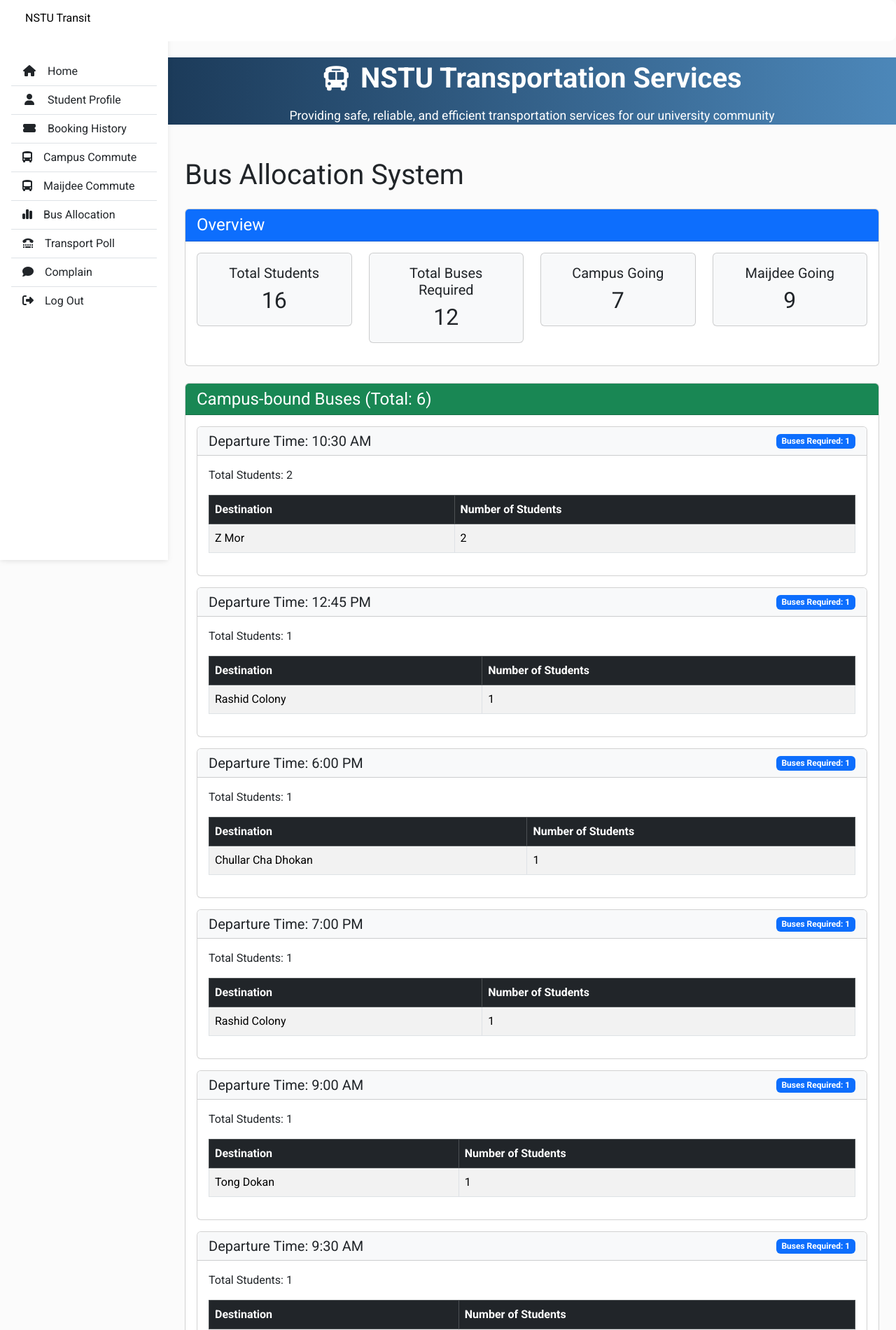
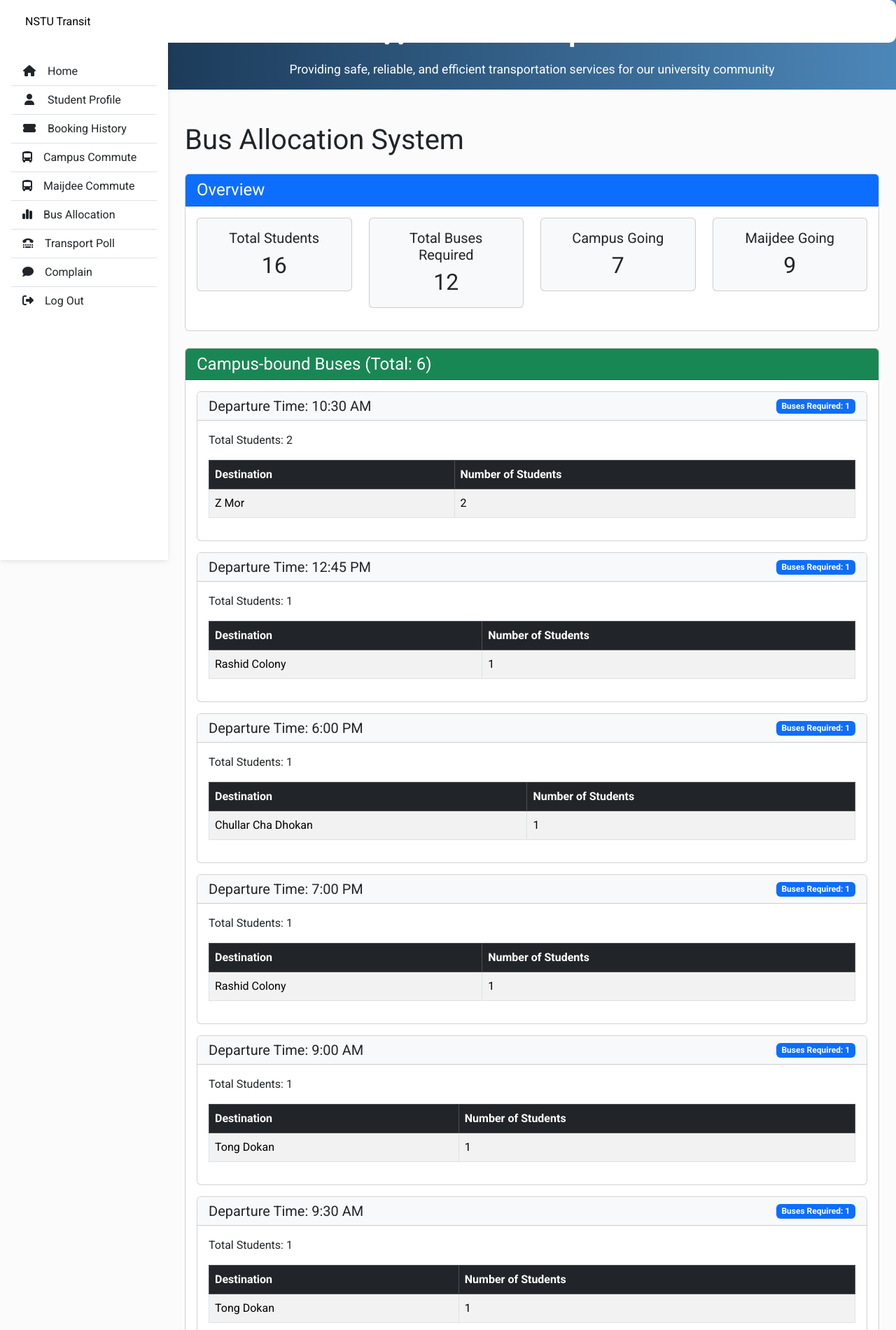
Before and after one commit to mh-majumdar/university-bus-allocation-sytem, a Flask app: page /bus_allocation in a window 1280 px wide. Shown: the top 1900 px of the page at 70% size. Run offline with Flask 3, Linux system fonts and the light colour scheme; a user stored in the database is signed in.

Commit message:
Update base.html

```diff
--- a/website/templates/base.html
+++ b/website/templates/base.html
@@ -24,31 +24,8 @@
       rel="stylesheet"
       href="https://cdnjs.cloudflare.com/ajax/libs/font-awesome/6.5.1/css/all.min.css"
     />
-
-    <style></style>
   </head>
   <body>
-    <svg
-      xmlns="http://www.w3.org/2000/svg"
-      width="16"
-      height="16"
-      fill="currentColor"
-      class="bi bi-cash-coin"
-      viewBox="0 0 16 16"
-    >
-      <path
-        fill-rule="evenodd"
-        d="M11 15a4 4 0 1 0 0-8 4 4 0 0 0 0 8m5-4a5 5 0 1 1-10 0 5 5 0 0 1 10 0"
-      />
-      <path
-        d="M9.438 11.944c.047.596.518 1.06 1.363 1.116v.44h.375v-.443c.875-.061 1.386-.529 1.386-1.207 0-.618-.39-.936-1.09-1.1l-.296-.07v-1.2c.376.043.614.248.671.532h.658c-.047-.575-.54-1.024-1.329-1.073V8.5h-.375v.45c-.747.073-1.255.522-1.255 1.158 0 .562.378.92 1.007 1.066l.248.061v1.272c-.384-.058-.639-.27-.696-.563h-.668zm1.36-1.354c-.369-.085-.569-.26-.569-.522 0-.294.216-.514.572-.578v1.1zm.432.746c.449.104.655.272.655.569 0 .339-.257.571-.709.614v-1.195z"
-      />
-      <path
-        d="M1 0a1 1 0 0 0-1 1v8a1 1 0 0 0 1 1h4.083q.088-.517.258-1H3a2 2 0 0 0-2-2V3a2 2 0 0 0 2-2h10a2 2 0 0 0 2 2v3.528c.38.34.717.728 1 1.154V1a1 1 0 0 0-1-1z"
-      />
-      <path d="M9.998 5.083 10 5a2 2 0 1 0-3.132 1.65 6 6 0 0 1 3.13-1.567" />
-    </svg>
-
     <!-- Sidebar Navigation -->
     <header>
       <nav
@@ -136,23 +113,28 @@
             type="button"
             data-bs-toggle="collapse"
             data-bs-target="#sidebarMenu"
+            aria-controls="sidebarMenu"
+            aria-expanded="false"
+            aria-label="Toggle navigation"
           >
             <i class="fas fa-bars"></i>
           </button>
 
           <!-- Brand -->
-          <h6>NSTU Transit</h6>
+          <a class="navbar-brand" href="{{ url_for('views.home') }}">
+            <h6 class="m-0">NSTU Transit</h6>
+          </a>
         </div>
       </nav>
     </header>
 
     <!-- Main Content -->
-    <main style="margin-top: 58px">
+    <main>
       <!-- Hero Section -->
       <div class="hero-section">
-        <div class="container">
+        <div class="container py-3">
           <div class="hero-title">
-            <i class="fas fa-bus"></i> NSTU Transportation Services
+            <i class="fas fa-bus"></i> <span>NSTU Transportation</span>
           </div>
           <p class="hero-subtitle">
             Providing safe, reliable, and efficient transportation services for
@@ -160,24 +142,23 @@
           </p>
         </div>
       </div>
-      <div class="triangle-pattern"></div>
 
-      <div class="container pt-4">
+      <div class="container py-4">
         {% block content %}{% endblock %} {% block signup %}{% endblock %}
       </div>
 
       <!-- Footer -->
-      <footer class="footer bg-dark text-light py-4">
+      <footer class="footer bg-dark text-light py-4 mt-5">
         <div class="container">
-          <div class="row">
-            <div class="col-md-4">
+          <div class="row gy-4">
+            <div class="col-12 col-md-4">
               <h5>About Us</h5>
               <p>
                 We provide exceptional services and solutions tailored to your
                 needs. Dedicated to excellence and innovation.
               </p>
             </div>
-            <div class="col-md-4">
+            <div class="col-12 col-md-4">
               <h5>Quick Links</h5>
               <ul class="list-unstyled">
                 <li>
@@ -198,7 +179,7 @@
                 </li>
               </ul>
             </div>
-            <div class="col-md-4">
+            <div class="col-12 col-md-4">
               <h5>Contact Us</h5>
               <p>Email: mh.majumdar1952@gmail.com</p>
               <p>Phone: +8801521558116</p>
@@ -206,7 +187,7 @@
             </div>
           </div>
           <div class="text-center mt-4">
-            <p>&copy; All Rights Reserved by M.H. Majumdar.</p>
+            <p class="mb-0">&copy; All Rights Reserved by M.H. Majumdar.</p>
           </div>
         </div>
       </footer>
```
